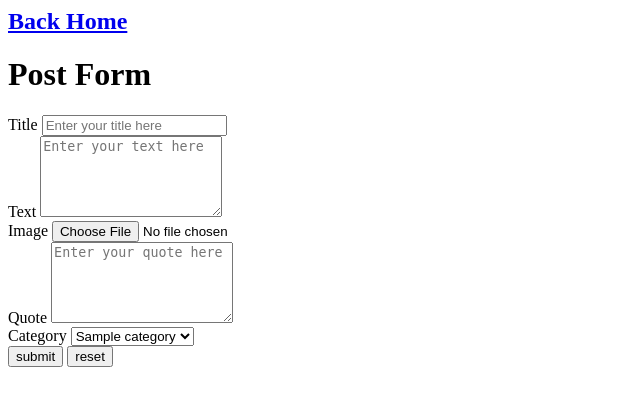
After one commit to ManonCacciatore/ALEX_PARKER, a PHP site: template app/views/posts/addForm.php in a window 1280 px wide. The commit adds this page. Shown: the top 406 px of the page, without its empty margins (0-640 px from the left). Run offline with PHP 8.4, Linux system fonts and the light colour scheme; the template is opened without the code that fills it: most values are stand-ins (such as "Sample title", 1, 10 or a date in 2020).

Commit message:
Route du formulaire et route d'insert

```diff
--- a/app/routers/posts.php
+++ b/app/routers/posts.php
@@ -8,4 +8,10 @@ switch ($_GET['posts']):
     case 'show':
         PostsController\showAction($connexion, $_GET['id']);
         break;
+    case 'addForm':
+        PostsController\addFormAction($connexion);
+        break;
+    case 'addInsert':
+        PostsController\addInsertAction($connexion, $_POST);
+        break;
 endswitch;
--- a/app/views/categories/_index.php
+++ b/app/views/categories/_index.php
@@ -1,6 +1,6 @@
 <ul class="menu-link">
     <?php
-    include '../app/models/categoriesModel.php';
+    include_once '../app/models/categoriesModel.php';
     $categories = \App\Models\CategoriesModel\findAll($connexion);
     foreach ($categories as $category):
     ?>
--- /dev/null
+++ b/app/views/posts/addForm.php
@@ -0,0 +1,88 @@
+<!-- Blog Post (Right Sidebar) Start -->
+<!-- <div class="col-md-9">-->
+<!--<div class="col-md-12 page-body">-->
+<div class="row">
+    <div class="sub-title">
+        <a href="index.html" title="Go to Home Page">
+            <h2>Back Home</h2>
+        </a>
+        <a href="#comment" class="smoth-scroll"><i class="icon-bubbles"></i></a>
+    </div>
+
+    <div class="col-md-12 content-page">
+        <div class="col-md-12 blog-post">
+            <!-- Post Headline Start -->
+            <div class="post-title">
+                <h1>Post Form</h1>
+            </div>
+            <!-- Post Headline End -->
+
+            <!-- Form Start -->
+            <form action="posts/add/insert" method="post">
+                <div class="form-group">
+                    <label for="title">Title</label>
+                    <input
+                        type="text"
+                        name="title"
+                        id="title"
+                        class="form-control"
+                        placeholder="Enter your title here" />
+                </div>
+                <div class="form-group">
+                    <label for="text">Text</label>
+                    <textarea
+                        id="text"
+                        name="text"
+                        class="form-control"
+                        rows="5"
+                        placeholder="Enter your text here"></textarea>
+                </div>
+                <div class="form-group">
+                    <label for="exampleFormControlFile1"> Image</label>
+                    <input type="file" class="form-control-file btn btn-primary" id="exampleFormControlFile1">
+                </div>
+                <div class="form-group">
+                    <label for="text">Quote</label>
+                    <textarea
+                        id="quote"
+                        name="quote"
+                        class="form-control"
+                        rows="5"
+                        placeholder="Enter your quote here"></textarea>
+                </div>
+                <div class="form-group">
+                    <label for="text">Category</label>
+                    <select
+                        id="category"
+                        name="category_id"
+                        class="form-control">
+                        <!-- <option disabled selected>
+                            Select your category
+                        </option>
+                        <option value="1">Life style</option>
+                        <option value="2">Sport</option> -->
+                        <?php
+                        foreach ($categories as $category):
+                        ?>
+                            <option value="<?php echo $category['id'] ?>"><?php echo $category['name'] ?></option>
+                        <?php endforeach; ?>
+
+                    </select>
+                </div>
+                <div>
+                    <input
+                        class="btn btn-primary"
+                        type="submit"
+                        value="submit" />
+                    <input
+                        class="btn btn-secondary"
+                        type="reset"
+                        value="reset" />
+                </div>
+            </form>
+            <!-- Form End -->
+        </div>
+    </div>
+    <!--</div>-->
+    <!--</div>-->
+    <!-- Blog Post (Right Sidebar) End -->
--- a/app/views/posts/index.php
+++ b/app/views/posts/index.php
@@ -1,6 +1,6 @@
 <!-- ADD A POST -->
 <div>
-    <a href="form.html" type="button" class="btn btn-primary">Add a Post</a>
+    <a href="posts/add/form" type="button" class="btn btn-primary">Add a Post</a>
 </div>
 <!-- ADD A POST END -->
 
```
Also changed, not shown: app/controllers/postsController.php (+20 -0 lines), app/models/postsModel.php (+19 -0 lines), public/.htaccess.
